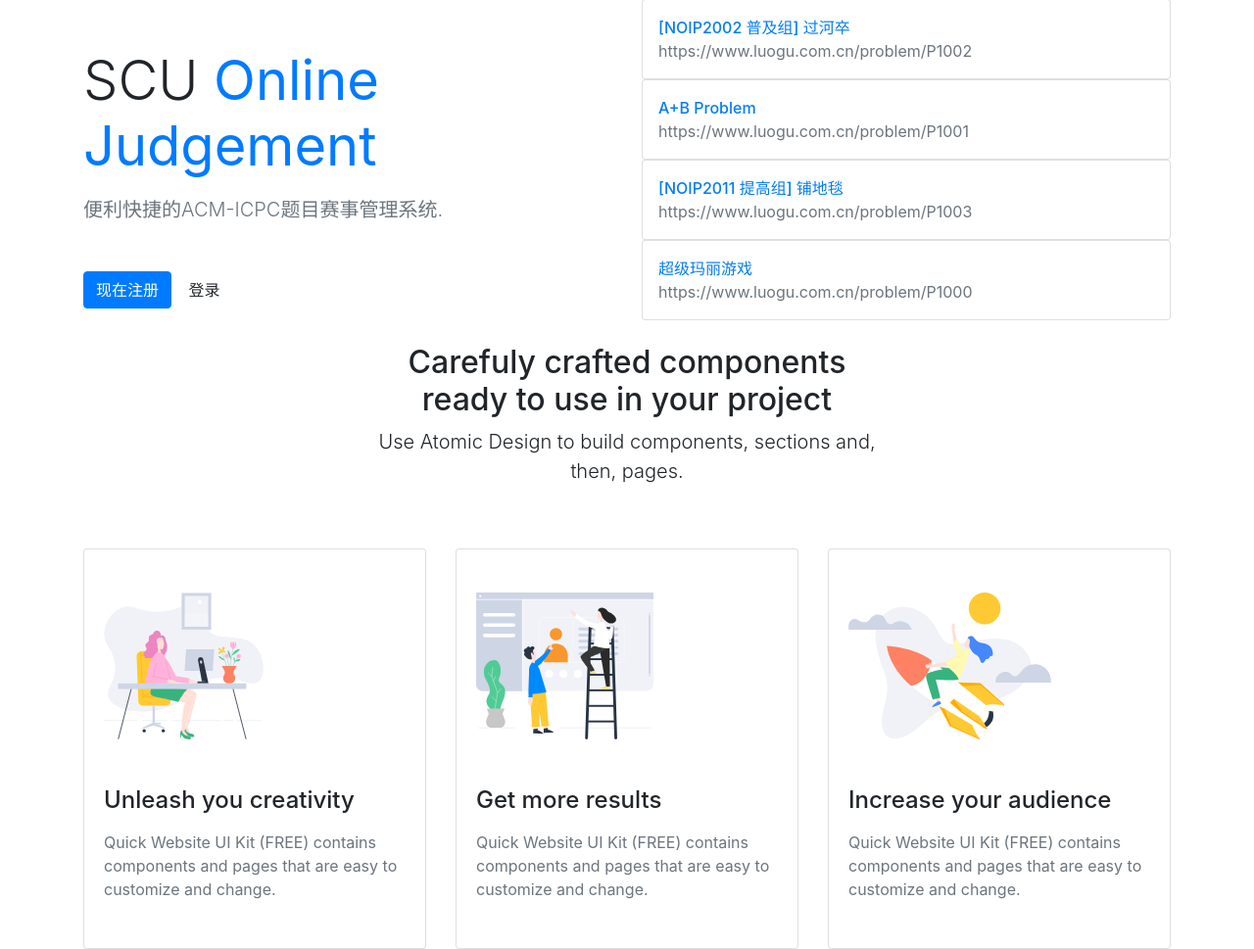
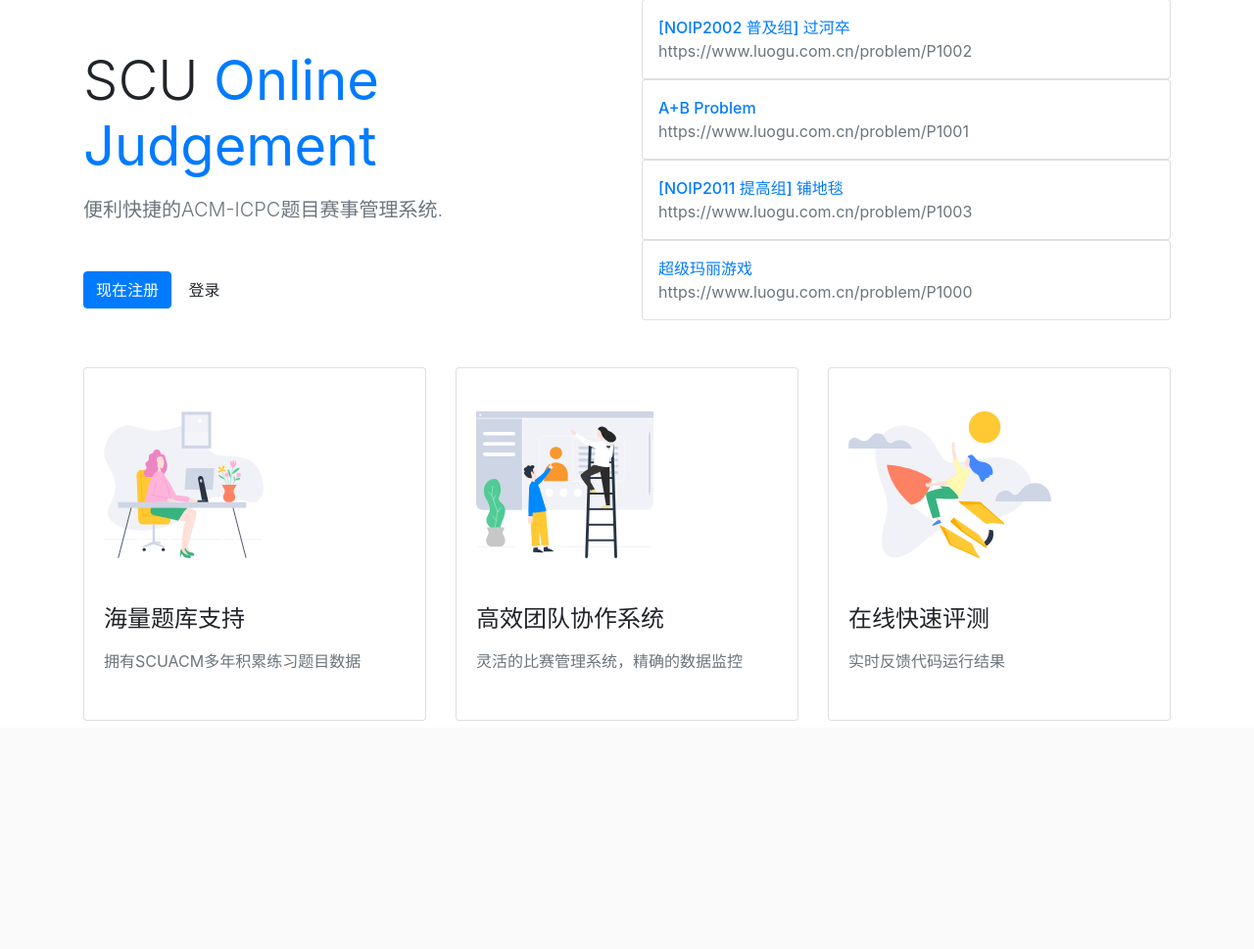
Before and after one commit to CenariusYZ/DB_exp, a Django app: page / in a window 1280 px wide. Shown: the part 57-1026 px from the top of the page at 98% size. After the commit the page ends 793 px from the top, so only its background shows below. Run offline with Django 3.2, Linux system fonts and the light colour scheme; data comes from the database, SQL or seed files in the repository; both versions use the stored data as it was before the commit; some libraries are stand-ins or nearby versions.

Commit message:
fix: 主页文字，删除数据库文件

```diff
--- a/DS_test/soj/templates/soj/index.html
+++ b/DS_test/soj/templates/soj/index.html
@@ -50,14 +50,14 @@
     <div class="container">
         <!-- Title -->
         <!-- Section title -->
-        <div class="row mb-5 justify-content-center text-center">
+        {% comment %} <div class="row mb-5 justify-content-center text-center">
             <div class="col-lg-6">
                 <h2 class=" mt-4">Carefuly crafted components ready to use in your project</h2>
                 <div class="mt-2">
                     <p class="lead lh-180">Use Atomic Design to build components, sections and, then, pages.</p>
                 </div>
             </div>
-        </div>
+        </div> {% endcomment %}
         <!-- Card -->
         <div class="row mt-5">
             <div class="col-md-4">
@@ -66,8 +66,8 @@
                         <div class="pt-4 pb-5">
                             <img src="assets/img/svg/illustrations/illustration-5.svg" class="img-fluid img-center" style="height: 150px;" alt="Illustration" />
                         </div>
-                        <h5 class="h4 lh-130 mb-3">Unleash you creativity</h5>
-                        <p class="text-muted mb-0">Quick Website UI Kit (FREE) contains components and pages that are easy to customize and change.</p>
+                        <h5 class="h4 lh-130 mb-3">海量题库支持</h5>
+                        <p class="text-muted mb-0">拥有SCUACM多年积累练习题目数据</p>
                     </div>
                 </div>
             </div>
@@ -77,8 +77,8 @@
                         <div class="pt-4 pb-5">
                             <img src="assets/img/svg/illustrations/illustration-6.svg" class="img-fluid img-center" style="height: 150px;" alt="Illustration" />
                         </div>
-                        <h5 class="h4 lh-130 mb-3">Get more results</h5>
-                        <p class="text-muted mb-0">Quick Website UI Kit (FREE) contains components and pages that are easy to customize and change.</p>
+                        <h5 class="h4 lh-130 mb-3">高效团队协作系统</h5>
+                        <p class="text-muted mb-0">灵活的比赛管理系统，精确的数据监控</p>
                     </div>
                 </div>
             </div>
@@ -88,8 +88,8 @@
                         <div class="pt-4 pb-5">
                             <img src="assets/img/svg/illustrations/illustration-7.svg" class="img-fluid img-center" style="height: 150px;" alt="Illustration" />
                         </div>
-                        <h5 class="h4 lh-130 mb-3">Increase your audience</h5>
-                        <p class="text-muted mb-0">Quick Website UI Kit (FREE) contains components and pages that are easy to customize and change.</p>
+                        <h5 class="h4 lh-130 mb-3">在线快速评测</h5>
+                        <p class="text-muted mb-0">实时反馈代码运行结果</p>
                     </div>
                 </div>
             </div>
```
Also changed, not shown: DS_test/db.sqlite3 (deleted).
